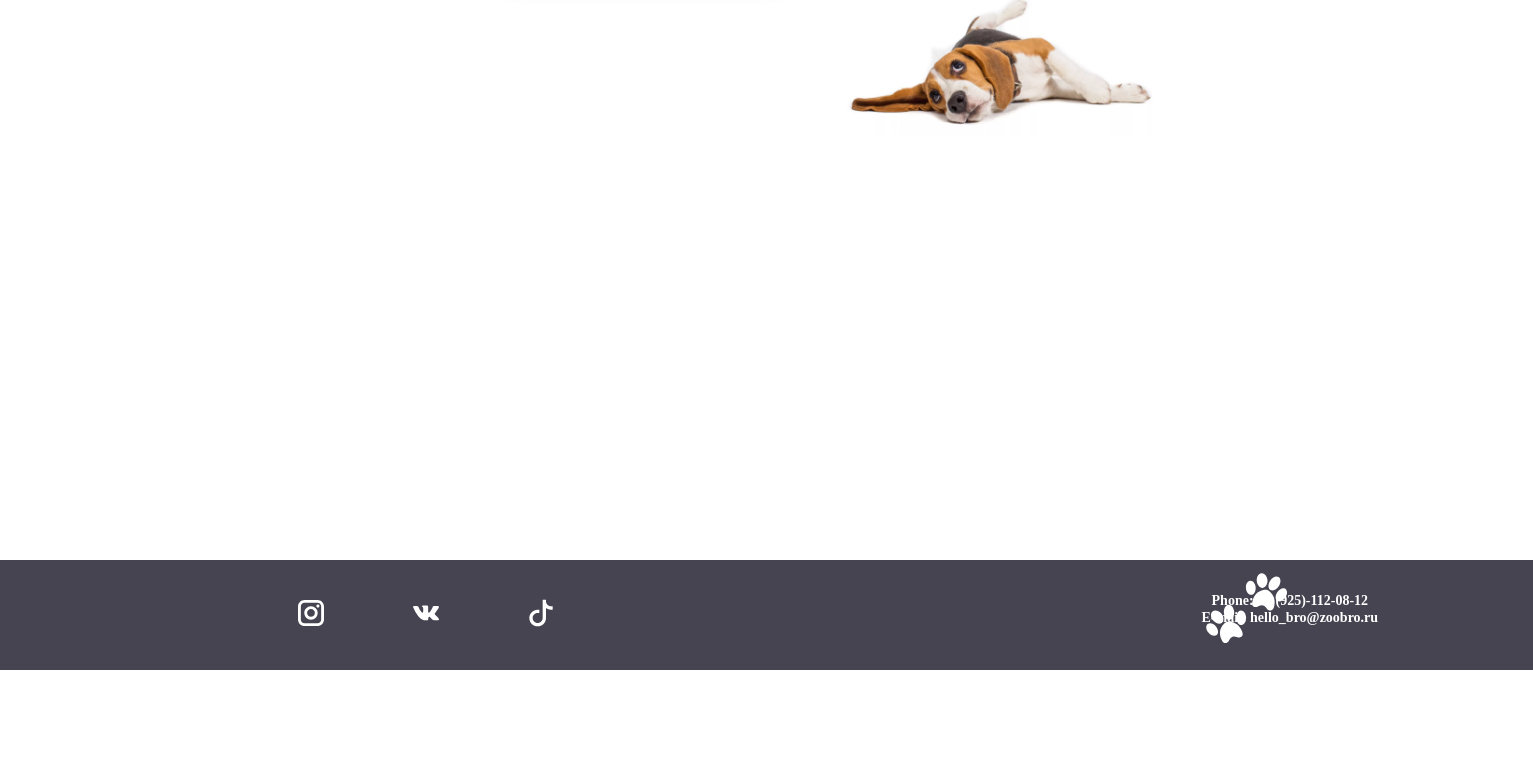
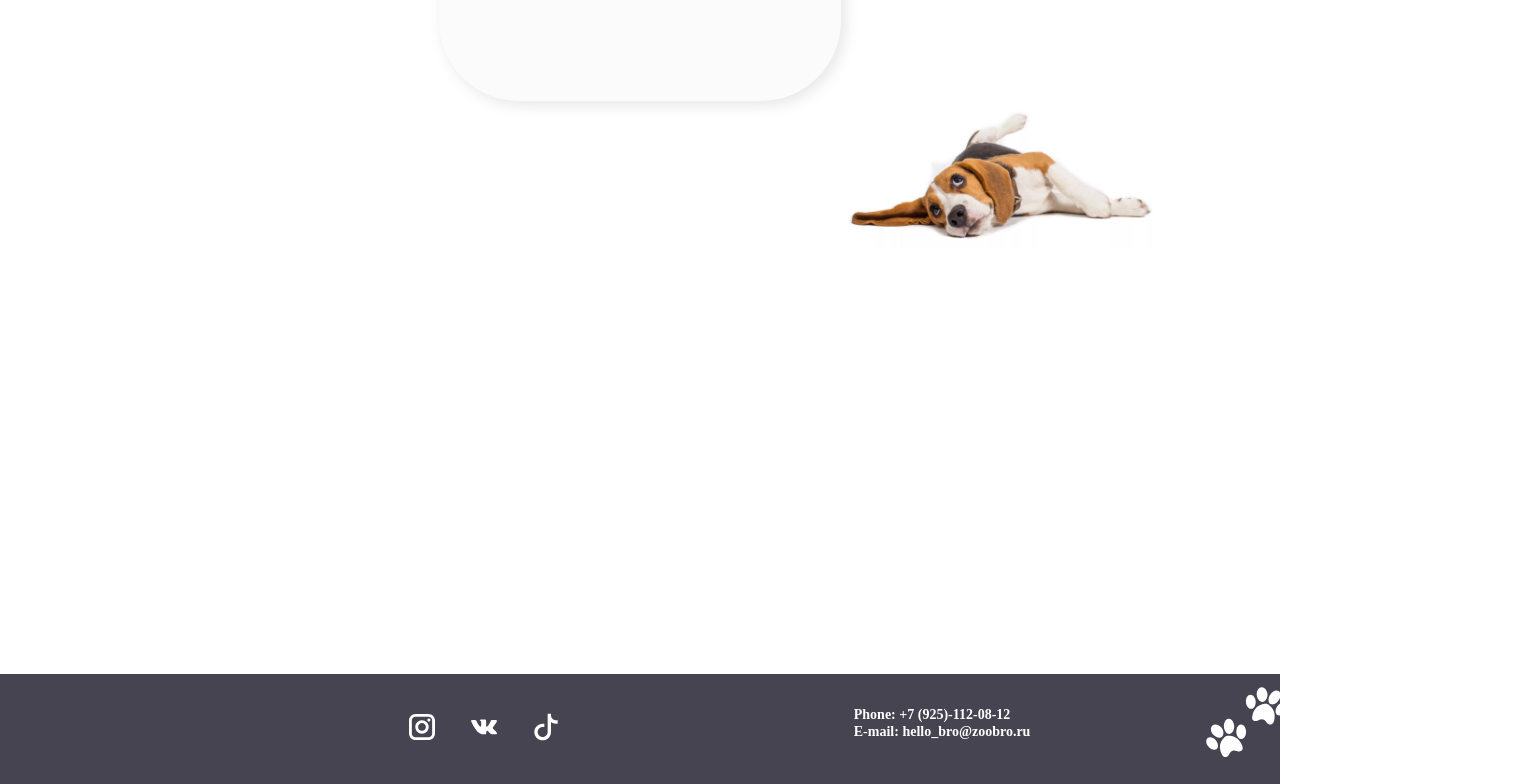
Before and after one commit to YuliaAnikeeva/f-ZooBro, a Vue app: page / in a window 1280 px wide. Shown: the part 6341-7125 px from the top of the page, 1533 px wide, since content can reach past the window. Before the commit the page ends 7011 px from the top, so only its background shows below. Built offline with nearby package versions, Linux system fonts and the light colour scheme; what vue-the-mask would draw is missing.

Commit message:
fix boxes size

```diff
--- a/src/views/Home.vue
+++ b/src/views/Home.vue
@@ -467,7 +467,8 @@ main {
   background: #f6f6fa;
 
   &__main {
-    width: 100%;
+    display: grid;
+    grid-template-columns: 100%;
     overflow: hidden;
     position: relative;
   }
@@ -567,10 +568,10 @@ main {
 }
 
 .how-work {
-  width: 100%;
   padding: 301px 365px 150px;
   display: grid;
-  grid-template-rows: max-content max-content max-content;
+  grid-template-rows: max-content max-content 1fr;
+  grid-template-columns: 100%;
   align-items: center;
   background: #fff;
   row-gap: 80px;
@@ -581,13 +582,13 @@ main {
   }
   &__container {
     display: grid;
+    width: max-content;
     grid-template-columns: repeat(5, 190px);
     justify-content: center;
     column-gap: 60px;
     z-index: 6;
   }
   &__text {
-    width: 190px;
     font-family: Montserrat;
     font-style: normal;
     font-weight: normal;
@@ -716,7 +717,7 @@ main {
   display: grid;
   grid-template-columns: max-content;
   justify-content: center;
-  width: 100%;
+  width: max-content;
   background: #fff;
   z-index: 6;
 
@@ -757,16 +758,15 @@ main {
 }
 .social-mission {
   display: grid;
-  grid-template-columns: auto;
   justify-content: center;
+  grid-template-columns: 100%;
   padding: 120px 240px 120px 365px;
-  width: 100%;
   background: linear-gradient(176.37deg, #157DA9 12.91%, rgba(50, 157, 202, 0.82) 58.13%, #1489BB 92.45%);
   box-shadow: 0px -4px 4px rgba(0, 0, 0, 0.25);
   &__container {
     display: grid;
-    grid-template-columns: 40% 45%;
-    justify-content: space-around;
+    grid-template-columns: 30% 35%;
+    justify-content: center;
     z-index: 6;
   }
   &__content {
@@ -938,19 +938,19 @@ main {
   position: relative;
   padding: 32px 0 33px 253px;
   z-index: 1000;
-  width: 100%;
   background: #464451;
   display: grid;
   grid-template-columns: 90%  10%;
   justify-content: space-between;
   &__container {
     display: grid;
-    grid-template-columns: 30% 20%;
-    justify-content: space-between;
+    grid-template-columns: 20% 20%;
+    justify-content: space-around;
   }
   &__contacts {
     display: grid;
     grid-template-rows: repeat(2, max-content);
+    text-align: left;
   }
   &__contacts-row {
     font-family: Montserrat;
```
